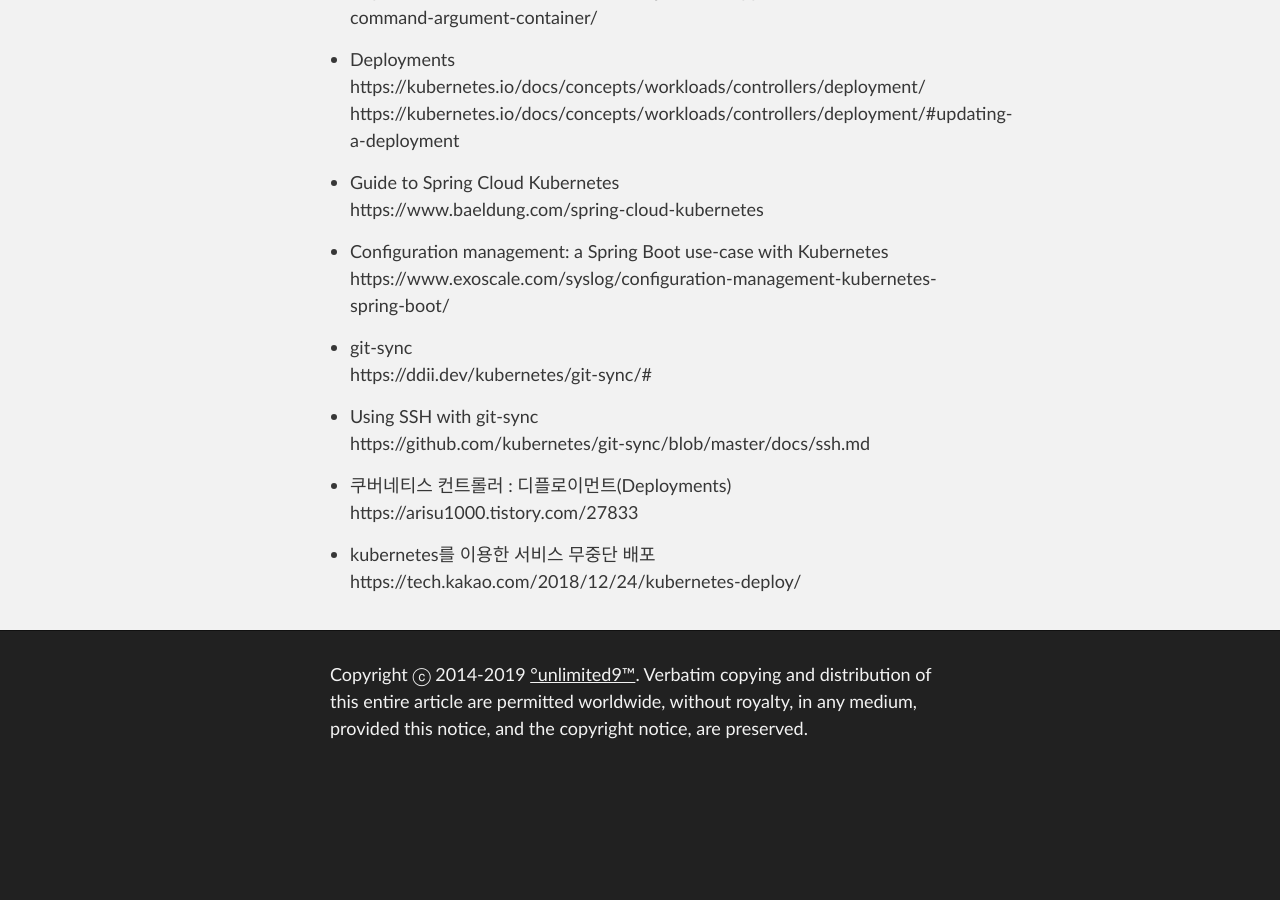
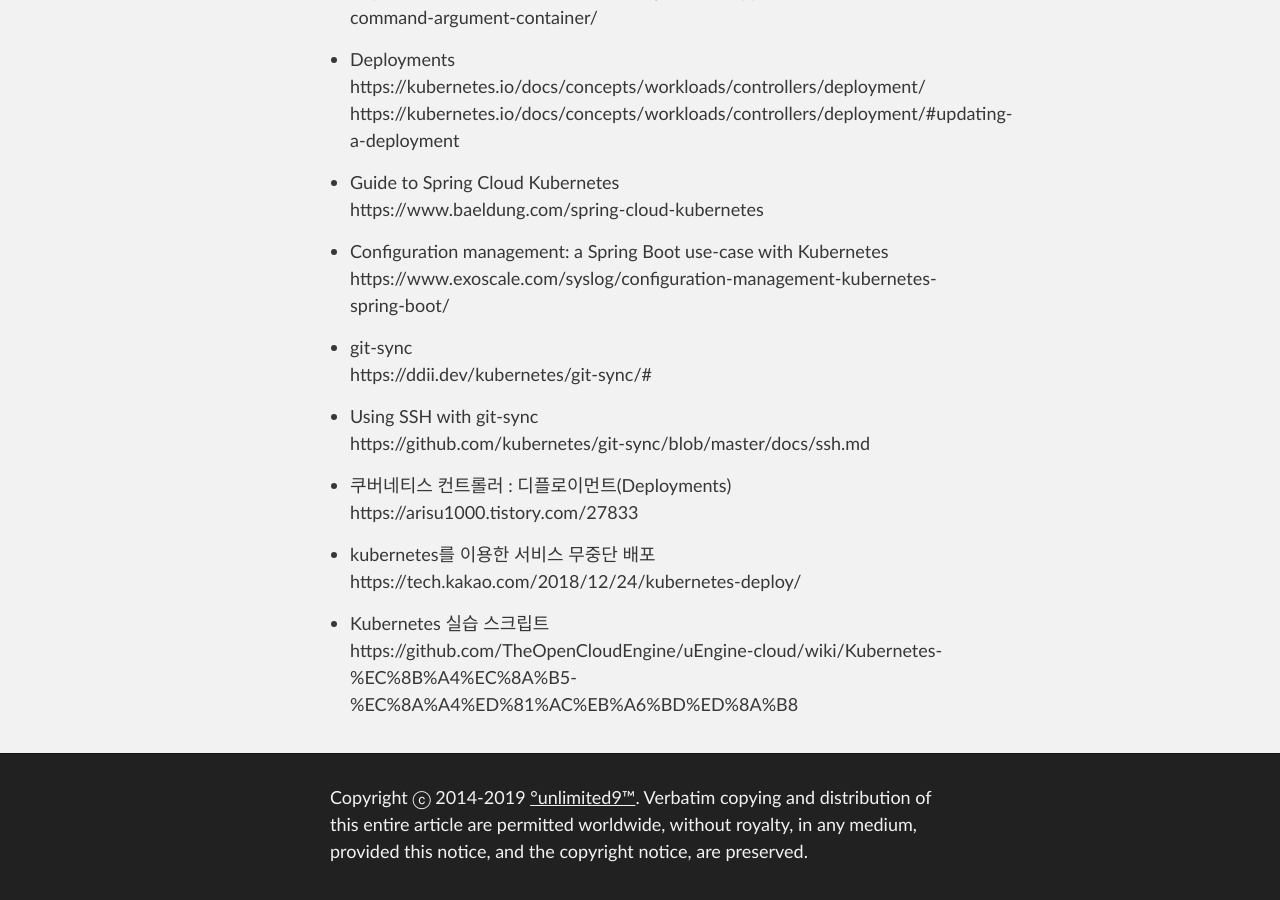
Before and after one commit to unlimited9/unlimited9.github.com, a Jekyll site: the page built from reference.notes/TA/cloud/kubernetes/how.to.deployment.md, in a window 1280 px wide and 900 px high, scrolled down 9533 px. Built offline with Jekyll 4.4.1, drawn with Linux system fonts in a browser that asks for light colours; our own code applies the rules of GitHub Pages for plain Markdown files; before the commit the page ends 10310 px from its top, so only the background shows below that.

Commit message:
Update how.to.deployment.md

```diff
--- a/reference.notes/TA/cloud/kubernetes/how.to.deployment.md
+++ b/reference.notes/TA/cloud/kubernetes/how.to.deployment.md
@@ -432,3 +432,6 @@ https://arisu1000.tistory.com/27833
 
 - kubernetes를 이용한 서비스 무중단 배포
 https://tech.kakao.com/2018/12/24/kubernetes-deploy/
+
+- Kubernetes 실습 스크립트
+https://github.com/TheOpenCloudEngine/uEngine-cloud/wiki/Kubernetes-%EC%8B%A4%EC%8A%B5-%EC%8A%A4%ED%81%AC%EB%A6%BD%ED%8A%B8
```
